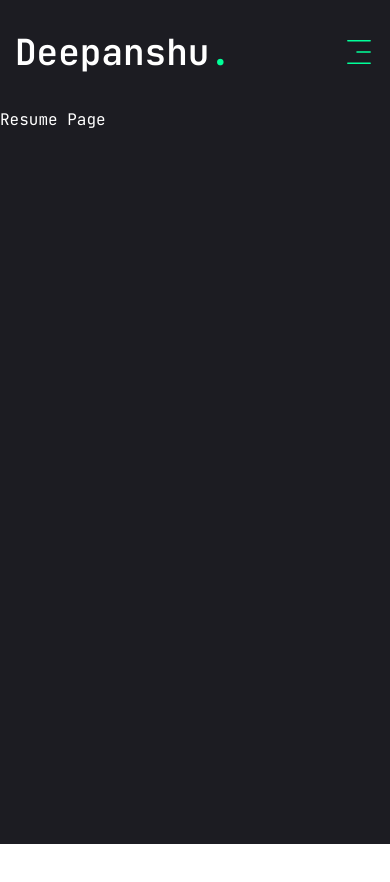
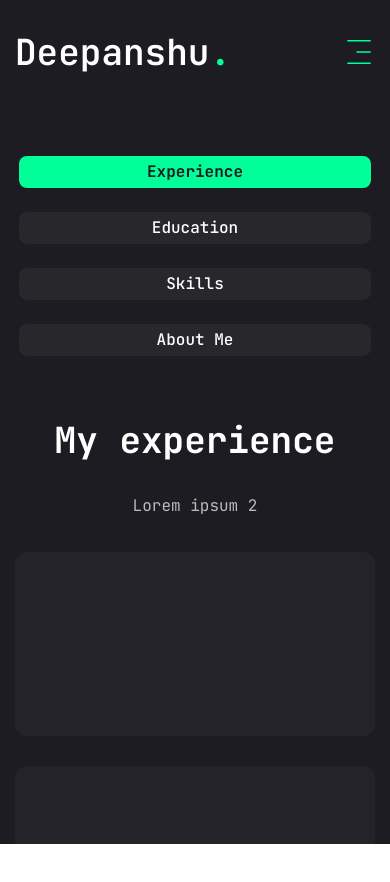
Before and after one commit to DeepanshuPratik/Portfolio-2.0, a Next.js app: page /resume in a window 390 px wide. Shown: the top 882 px of the page. Before the commit the page ends 844 px from the top, so only its background shows below. Built offline with nearby package versions, Linux system fonts and the light colour scheme.

Commit message:
feat: Resume page experience and education designed

```diff
--- a/app/resume/page.tsx
+++ b/app/resume/page.tsx
@@ -70,19 +70,22 @@
   description: 'Lorem ipsum 2',
   items: [
     {
-      institution: '',
-      degree: '',
-      duration: ''
+      institution: 'IIIT Naya Raipur',
+      degree: 'B. Tech',
+      duration: '2020-2024',
+      grade: '9.1/10'
     },
     {
-      institution: '',
-      degree: '',
-      duration: ''
+      institution: 'Vivekanand School',
+      degree: '12th',
+      duration: '2018-2019',
+      grade:'89%'
     },
     {
-      institution: '',
-      degree: '',
-      duration: ''
+      institution: 'Vivekanand School',
+      degree: '10th',
+      duration: '2016-2017',
+      grade:'9.4/10'
     }
   ]
 }
@@ -98,26 +101,123 @@
       name: "HTML 5"
     },
     {
-      icon: <FaHtml5 />,
-      name: "HTML 5"
+      icon: <FaFigma />,
+      name: "Figma"
     },
     {
-      icon: <FaHtml5 />,
-      name: "HTML 5"
+      icon: <FaNodeJs />,
+      name: "Node JS"
     },
     {
-      icon: <FaHtml5 />,
-      name: "HTML 5"
+      icon: <FaReact />,
+      name: "React"
     }
   ]
 }
 
+
+import { Tabs, TabsContent, TabsList, TabsTrigger } from "@/components/ui/tabs";
+import { Tooltip, TooltipContent, TooltipProvider, TooltipTrigger } from "@/components/ui/tooltip";
+import { ScrollArea } from "@/components/ui/scroll-area";
+import { motion } from "framer-motion";
+import { useState } from "react";
+
+
 const Resume = () => {
   return (
-    <div>
-      Resume Page
-    </div>
-  )
+    <motion.div initial={{opacity:0}}
+    animate={{
+      opacity:1,
+      transition: { delay: 2.4, duration: 0.4, ease:"easeIn"},
+    }}
+    className="min-h-[80vh] flex items-center justify-center py-12 xl:py-0"
+    >
+      <div className="container mx-auto">
+        <Tabs defaultValue="experience" className="flex flex-col xl:flex-row gap-[60px]">
+          <TabsList className="flex flex-col w-full max-w-[380px] mx-auto xl:ms-0 gap-6">
+            <TabsTrigger value={"experience"}>Experience</TabsTrigger>
+            <TabsTrigger value={"education"}>Education</TabsTrigger>
+            <TabsTrigger value={"skills"}>Skills</TabsTrigger>
+            <TabsTrigger value={"about"}>About Me</TabsTrigger>
+          </TabsList>
+
+          <div className="min-h-[70vh] w-full">
+            <TabsContent value="experience" className="w-full">
+              <div className="flex flex-col gap-[30px] text-center xl:text-left">
+                <h3 className="text-4xl font-bold">{experience.title}</h3>
+                <p className="max-w-[600px] text-white/70 mx-auto xl:mx-0">{experience.description}</p>
+                <ScrollArea className="h-[400px]">
+                  <ul className="grid grid-cols-1 lg:grid-cols-2 gap-[30px]">
+                    {experience.items.map((item,index)=> {
+                      return(
+                        <li key={index} className="bg-[#232329] h-[184px] py-6 px-10 rounded-xl flex flex-col justify-center items-center lg:items-start gap-1">
+                          <span className="text-accent">{item.duration}</span>
+                          <h3 className="text-xl max-w-[260px] min-h-[60px] text-center lg:text-left">{item.position}</h3>
+                          <div className="flex items-center gap-3">
+                            <span className="w-[6px] h-[6px] rounded-full"></span>
+                            <p className="text-white/70">{item.company}</p>
+                          </div>
+                        </li>
+                      )
+                    })}
+                  </ul>
+                </ScrollArea>
+              </div>
+            </TabsContent>
+            <TabsContent value="education" className="w-full">
+            <div className="flex flex-col gap-[30px] text-center xl:text-left">
+                <h3 className="text-4xl font-bold">{education.title}</h3>
+                <p className="max-w-[600px] text-white/70 mx-auto xl:mx-0">{education.description}</p>
+                <ScrollArea className="h-[400px]">
+                  <ul className="grid grid-cols-1 lg:grid-cols-2 gap-[30px]">
+                    {education.items.map((item,index)=> {
+                      return(
+                        <li key={index} className="bg-[#232329] h-[184px] py-6 px-10 rounded-xl flex flex-col justify-center items-center lg:items-start gap-1">
+                          <span className="text-accent">{item.duration}</span>
+                          <h3 className="text-xl max-w-[260px] min-h-[60px] text-center lg:text-left">{item.degree}</h3>
+                          <div className="flex items-center gap-3">
+                            <span className="w-[6px] h-[6px] rounded-full"></span>
+                            <p className="text-white/70">{item.institution}</p>
+                          </div>
+                        </li>
+                      )
+                    })}
+                  </ul>
+                </ScrollArea>
+              </div>
+            </TabsContent>
+            <TabsContent value="skills" className="w-full h-full">
+              <div className="flex flex-col gap-[30px]">
+                <div className="flex flex-col gap-[30px] text-center xl:text-left">
+                  <h3 className="text-4xl font-bold">{skills.title}</h3>
+                  <p className="max-w-[600px] text-white/70 mx-auto xl:mx-0">{skills.description}</p>
+                  <ul className="grid grid-cols-2 sm:grid-cols-3 md:grid-cols-4 xl:gap-[30px]">
+                    {skills.skillList.map((skill, index)=>{
+                      return <li key={index}>
+                        <TooltipProvider delayDuration={100}>
+                          <Tooltip>
+                            <TooltipTrigger>
+                              <div className="text-6xl group-hover:text-accent transition-all duration-300">{skill.icon}</div>
+                            </TooltipTrigger>
+                            <TooltipContent>{skill.name}</TooltipContent>
+                          </Tooltip>
+                        </TooltipProvider>
+                      </li>;
+                    })}
+                  </ul>
+                </div>
+              </div>
+            </TabsContent>
+            <TabsContent value="about" className="w-full">
+              About Me
+            </TabsContent>
+
+          </div>
+        </Tabs>
+      </div>
+
+    </motion.div>
+  );
 }
 
 export default Resume
--- a/components/ui/scroll-area.tsx
+++ b/components/ui/scroll-area.tsx
@@ -40,7 +40,7 @@
     )}
     {...props}
   >
-    <ScrollAreaPrimitive.ScrollAreaThumb className="relative flex-1 rounded-full bg-border" />
+    <ScrollAreaPrimitive.ScrollAreaThumb className="relative flex-1 rounded-full bg-accent" />
   </ScrollAreaPrimitive.ScrollAreaScrollbar>
 ))
 ScrollBar.displayName = ScrollAreaPrimitive.ScrollAreaScrollbar.displayName
--- a/components/ui/tabs.tsx
+++ b/components/ui/tabs.tsx
@@ -14,8 +14,7 @@
   <TabsPrimitive.List
     ref={ref}
     className={cn(
-      "inline-flex h-10 items-center justify-center rounded-md bg-muted p-1 text-muted-foreground",
-      className
+      "inline-flex h-auto rounded-md p-1 text-primary", className
     )}
     {...props}
   />
@@ -29,7 +28,7 @@
   <TabsPrimitive.Trigger
     ref={ref}
     className={cn(
-      "inline-flex items-center justify-center whitespace-nowrap rounded-sm px-3 py-1.5 text-sm font-medium ring-offset-background transition-all focus-visible:outline-none focus-visible:ring-2 focus-visible:ring-ring focus-visible:ring-offset-2 disabled:pointer-events-none disabled:opacity-50 data-[state=active]:bg-background data-[state=active]:text-foreground data-[state=active]:shadow-sm",
+      "inline-flex items-center w-full bg-[#27272c] justify-center whitespace-nowrap text-white rounded-lg px-3 text-balance font-medium ring-offset-white transition-all disabled:pointer-events-none disabled:opacity-50 data-[state=active]:bg-accent data-[state=active]:text-primary data-[state=active]:font-bold data-[state=active]:shadow-sm",
       className
     )}
     {...props}
@@ -44,7 +43,7 @@
   <TabsPrimitive.Content
     ref={ref}
     className={cn(
-      "mt-2 ring-offset-background focus-visible:outline-none focus-visible:ring-2 focus-visible:ring-ring focus-visible:ring-offset-2",
+      "min-h-[480px] ring-offset-white focus-visible:outline-none focus-visible:ring-2 focus-visible:ring-slate-950 focus-visible:ring-offset-2 dark:ring-offset-slate-950 dark:focus-visible:ring-slate-300",
       className
     )}
     {...props}
```
